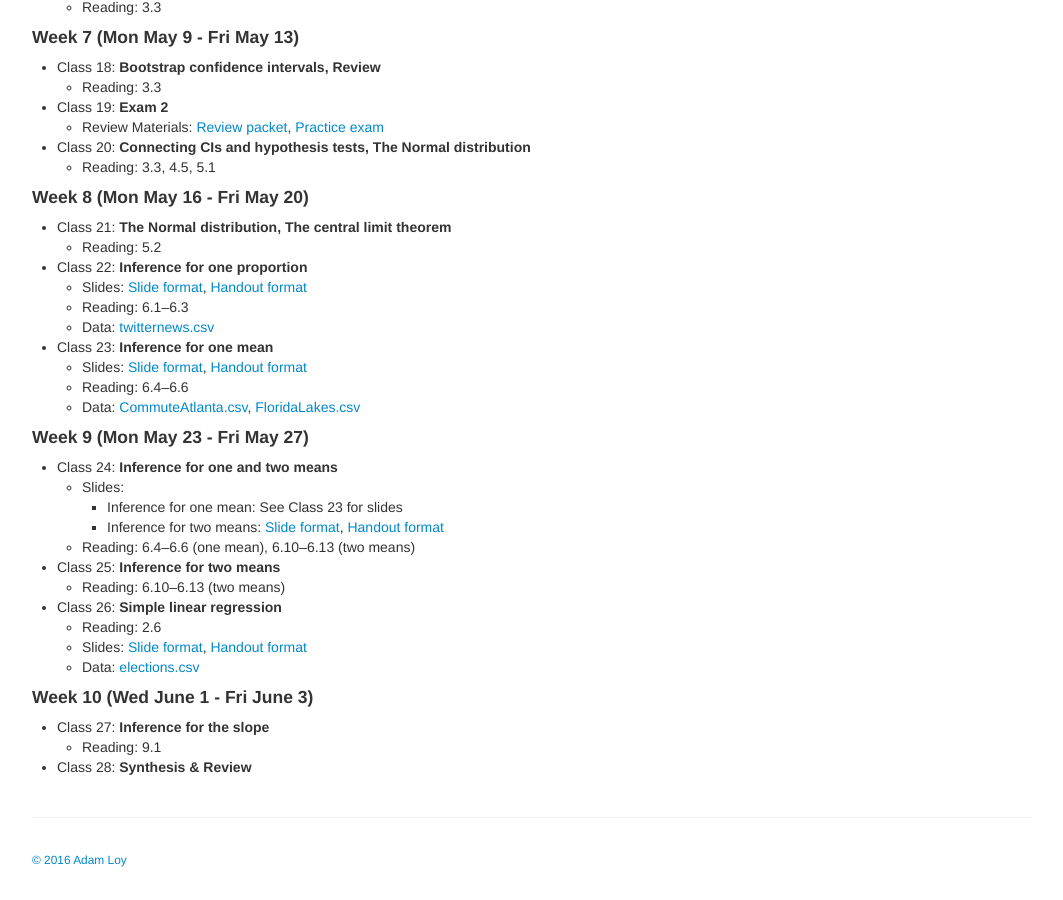
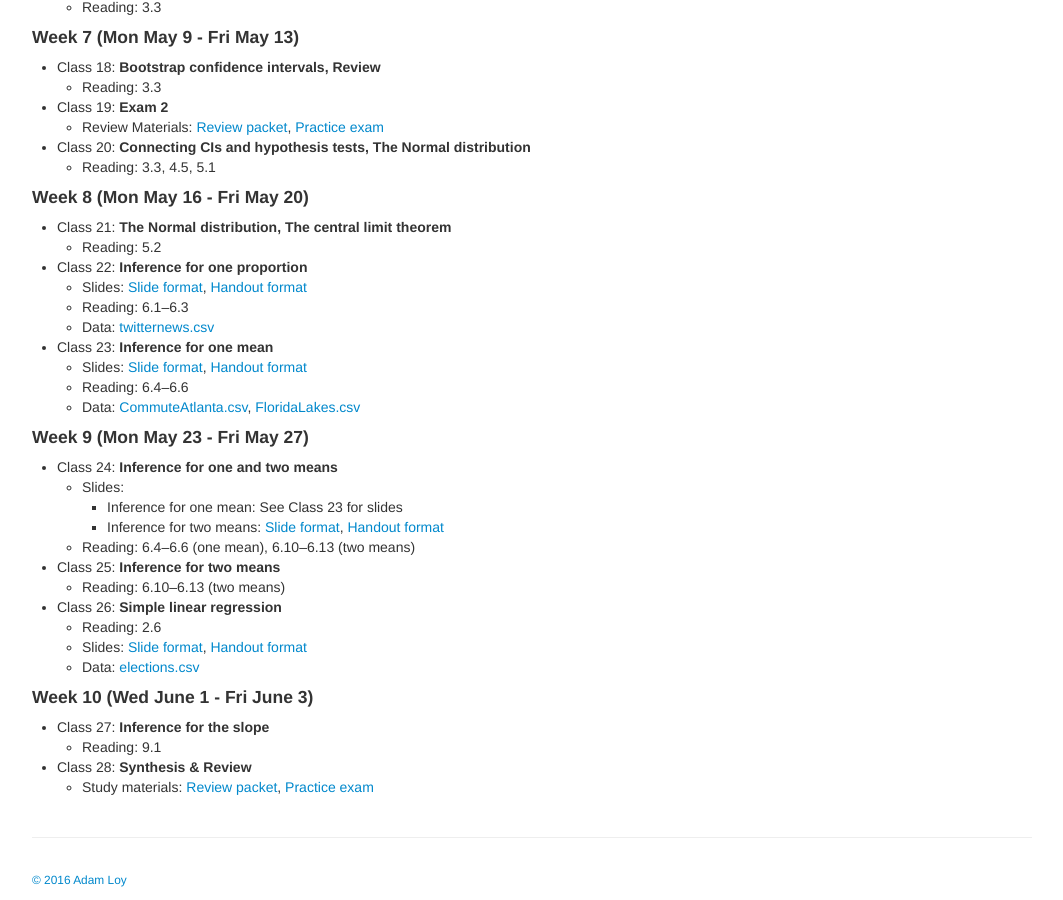
Before and after one commit to math107-LU/math107-lu.github.io, a Jekyll site: the page built from pages/class.md, in a window 1280 px wide and 900 px high, scrolled down 1658 px. Shown: the whole window, without its empty margins (108-1171 px from the left). Built offline with Jekyll 4.4.1, drawn with Linux system fonts in a browser that asks for light colours.

Commit message:
exam materials

```diff
--- a/pages/class.md
+++ b/pages/class.md
@@ -143,3 +143,4 @@ I've started a YouTube [channel](https://www.youtube.com/channel/UCCKXyZFxsGG5Tf
   - Reading: 9.1
 
 - Class 28: **Synthesis & Review**
+  - Study materials: [Review packet]({{ BASE_PATH }}/assets/exams/final-review-math107-sp16.pdf), [Practice exam]({{ BASE_PATH }}/assets/exams/practice-final.pdf)
```
Also changed, not shown: 2 other files.
